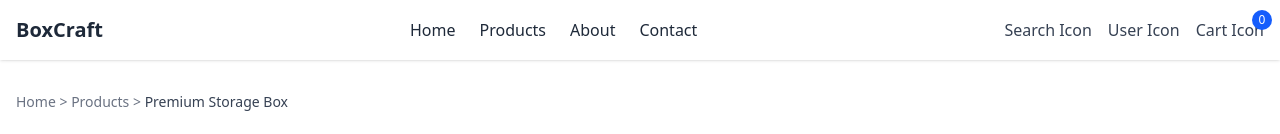
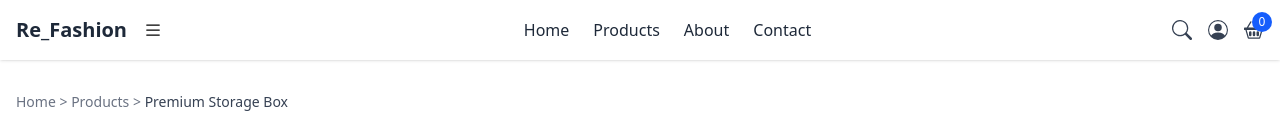
Before and after one commit to Marianne002/refashion, a Next.js app: page / in a window 1280 px wide. Shown: the top 134 px of the page. Built offline with nearby package versions, Linux system fonts and the light colour scheme.

Commit message:
👌 IMPROVE: Navbar icons

```diff
--- a/components/Navbar.jsx
+++ b/components/Navbar.jsx
@@ -1,6 +1,5 @@
 // components/Navbar.jsx
 import React from 'react';
-// import { ShoppingCartIcon, MenuIcon, SearchIcon, UserIcon } from 'lucide-react'
 
 const Navbar = () => {
     return (
@@ -8,12 +7,15 @@ const Navbar = () => {
             <header className="bg-white shadow-sm sticky top-0 z-10">
                 <div className="container mx-auto px-4 py-4 flex items-center justify-between">
                     <div className="flex items-center">
-                        <button className="mr-4 md:hidden">
-                           Menu Icon
+                        <a href="/" className="text-xl font-bold text-gray-800">
+                            Re_Fashion
+                        </a>
+                        <button className="ml-4">
+                            {/* Menu Icon */}
+                            <svg xmlns="http://www.w3.org/2000/svg" width="20" height="20" fill="currentColor" className="bi bi-list" viewBox="0 0 16 16">
+                                <path fillRule="evenodd" d="M2.5 12a.5.5 0 0 1 .5-.5h10a.5.5 0 0 1 0 1H3a.5.5 0 0 1-.5-.5m0-4a.5.5 0 0 1 .5-.5h10a.5.5 0 0 1 0 1H3a.5.5 0 0 1-.5-.5m0-4a.5.5 0 0 1 .5-.5h10a.5.5 0 0 1 0 1H3a.5.5 0 0 1-.5-.5" />
+                            </svg>
                         </button>
-                        <a href="/" className="text-xl font-bold text-gray-800">
-                            BoxCraft
-                        </a>
                     </div>
                     <nav className="hidden md:flex space-x-6">
                         <a href="/" className="text-gray-800 hover:text-gray-600">
@@ -34,13 +36,24 @@ const Navbar = () => {
                     </nav>
                     <div className="flex items-center space-x-4">
                         <button className="text-gray-700 hover:text-gray-900">
-                            Search Icon
+                            {/* Search Icon */}
+                            <svg xmlns="http://www.w3.org/2000/svg" width="20" height="20" fill="currentColor" className="bi bi-search" viewBox="0 0 16 16">
+                                <path d="M11.742 10.344a6.5 6.5 0 1 0-1.397 1.398h-.001q.044.06.098.115l3.85 3.85a1 1 0 0 0 1.415-1.414l-3.85-3.85a1 1 0 0 0-.115-.1zM12 6.5a5.5 5.5 0 1 1-11 0 5.5 5.5 0 0 1 11 0" />
+                            </svg>
                         </button>
                         <button className="text-gray-700 hover:text-gray-900">
-                            User Icon
+                            {/* User Icon */}
+                            <svg xmlns="http://www.w3.org/2000/svg" width="20" height="20" fill="currentColor" className="bi bi-person-circle" viewBox="0 0 16 16">
+                                <path d="M11 6a3 3 0 1 1-6 0 3 3 0 0 1 6 0" />
+                                <path fillRule="evenodd" d="M0 8a8 8 0 1 1 16 0A8 8 0 0 1 0 8m8-7a7 7 0 0 0-5.468 11.37C3.242 11.226 4.805 10 8 10s4.757 1.225 5.468 2.37A7 7 0 0 0 8 1" />
+                            </svg>
                         </button>
                         <button className="text-gray-700 hover:text-gray-900 relative">
-                            Cart Icon
+                            {/* Cart Icon */}
+                            <svg xmlns="http://www.w3.org/2000/svg" width="20" height="20" fill="currentColor" className="bi bi-basket2" viewBox="0 0 16 16">
+                                <path d="M4 10a1 1 0 0 1 2 0v2a1 1 0 0 1-2 0zm3 0a1 1 0 0 1 2 0v2a1 1 0 0 1-2 0zm3 0a1 1 0 1 1 2 0v2a1 1 0 0 1-2 0z" />
+                                <path d="M5.757 1.071a.5.5 0 0 1 .172.686L3.383 6h9.234L10.07 1.757a.5.5 0 1 1 .858-.514L13.783 6H15.5a.5.5 0 0 1 .5.5v1a.5.5 0 0 1-.5.5h-.623l-1.844 6.456a.75.75 0 0 1-.722.544H3.69a.75.75 0 0 1-.722-.544L1.123 8H.5a.5.5 0 0 1-.5-.5v-1A.5.5 0 0 1 .5 6h1.717L5.07 1.243a.5.5 0 0 1 .686-.172zM2.163 8l1.714 6h8.246l1.714-6z" />
+                            </svg>
                             <span className="absolute -top-2 -right-2 bg-blue-600 text-white text-xs rounded-full h-5 w-5 flex items-center justify-center">
                                 0
                             </span>
```
